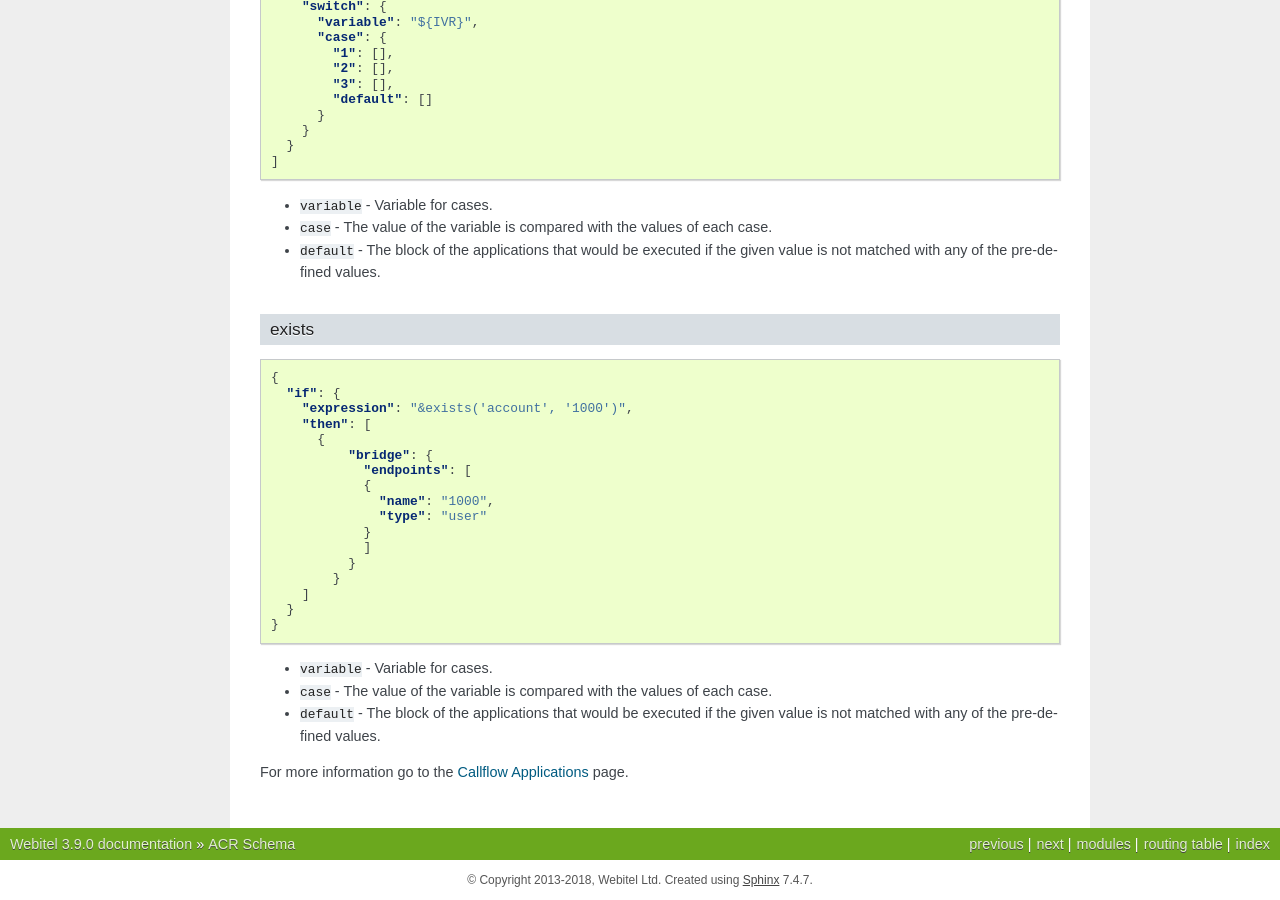
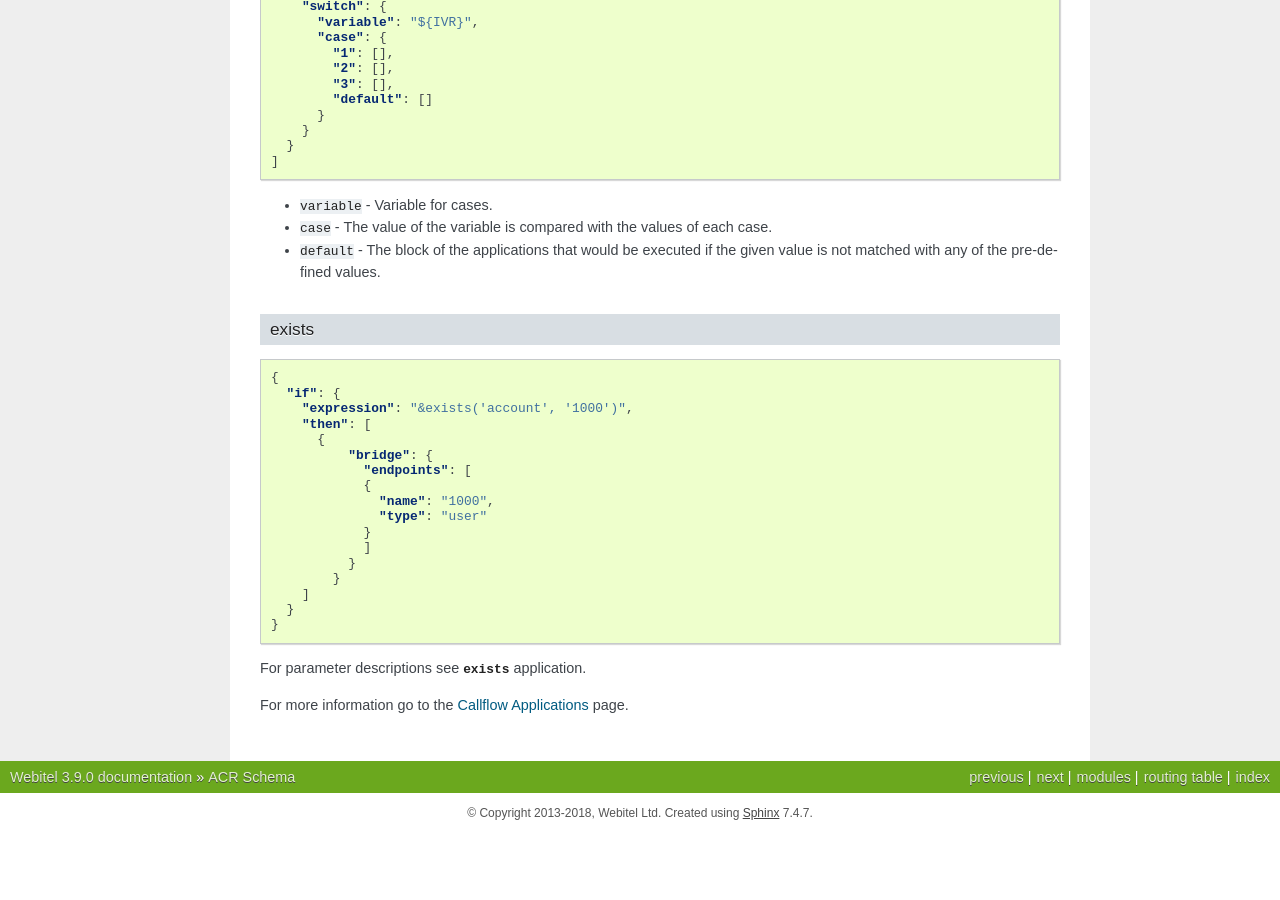
Before and after one commit to webitel/docs-en, a Sphinx documentation site: the page built from source/acr-scheme.rst, in a window 1280 px wide and 900 px high, scrolled down 3504 px. Built offline with Sphinx 7.4.7, drawn with Linux system fonts in a browser that asks for light colours; after the commit the page ends 4337 px from its top, so only the background shows below that.

```diff
--- a/source/acr-scheme.rst
+++ b/source/acr-scheme.rst
@@ -262,9 +262,6 @@
       }
     }
 
-
-- ``variable`` - Variable for cases.
-- ``case`` - The value of the variable is compared with the values of each case.
-- ``default`` - The block of the applications that would be executed if the given value is not matched with any of the pre-defined values.
+For parameter descriptions see :py:mod:`exists` application.
 
 For more information go to the :ref:`acr-applications` page.
```
